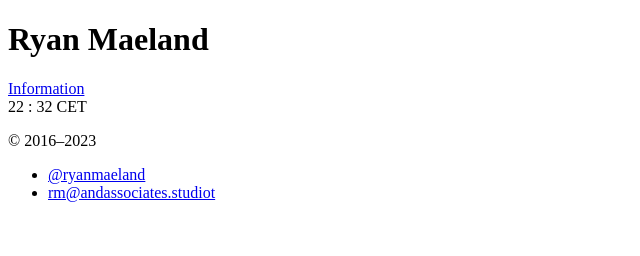
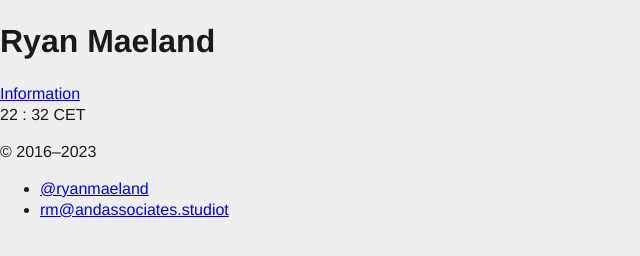
Before and after one commit to and-associates/rm-homepage-production, a plain HTML site: page index.html in a window 1280 px wide. Shown: the whole page, without its empty margins (0-640 px from the left). Drawn offline with Linux system fonts and the light colour scheme.

Commit message:
Modified base.css

```diff
--- a/src/main.css
+++ b/src/main.css
@@ -1,4 +1,42 @@
 <style>
+
+/* UTILITIES */
+
+html {
+    font-size: 16px; /* 1rem */
+    font-size: var(--text-base,16px);
+}
+
+body {
+    color: #1A1A1A;
+    color: var(--text-black,#1A1A1A);
+    background-color: #EEEEEE;
+    background-color: var(--bg-color,#EEEEEE);
+    font-family: "Antique Legacy",Helvetica, sans-serif;
+    font-size: -0.75rem;
+    line-height: 1.3;
+    padding: 0;
+    margin: 0;
+    -webkit-font-smoothing: antialiased;
+    -moz-osx-font-smoothing: grayscale;
+    transition: background-color .2s,color .2s;
+    transition: background-color var(--duration-default,.2s),color var(--duration-default,.2s);
+    max-width: 100vw
+}
+
+@font-face {
+    font-family: "AntiqueLegacy Book";
+    font-weight: 400;
+    font-display: swap;
+    src: url(/assets/AntiqueLegacy-Book.woff2) format("woff2")
+}
+
+@font-face {
+    font-family: "AntiqueLegacy";
+    font-weight: 400;
+    font-display: swap;
+    src: url(/assets/AntiqueLegacy-Light.woff2) format("woff2")
+}
 
 
 </style>
```
